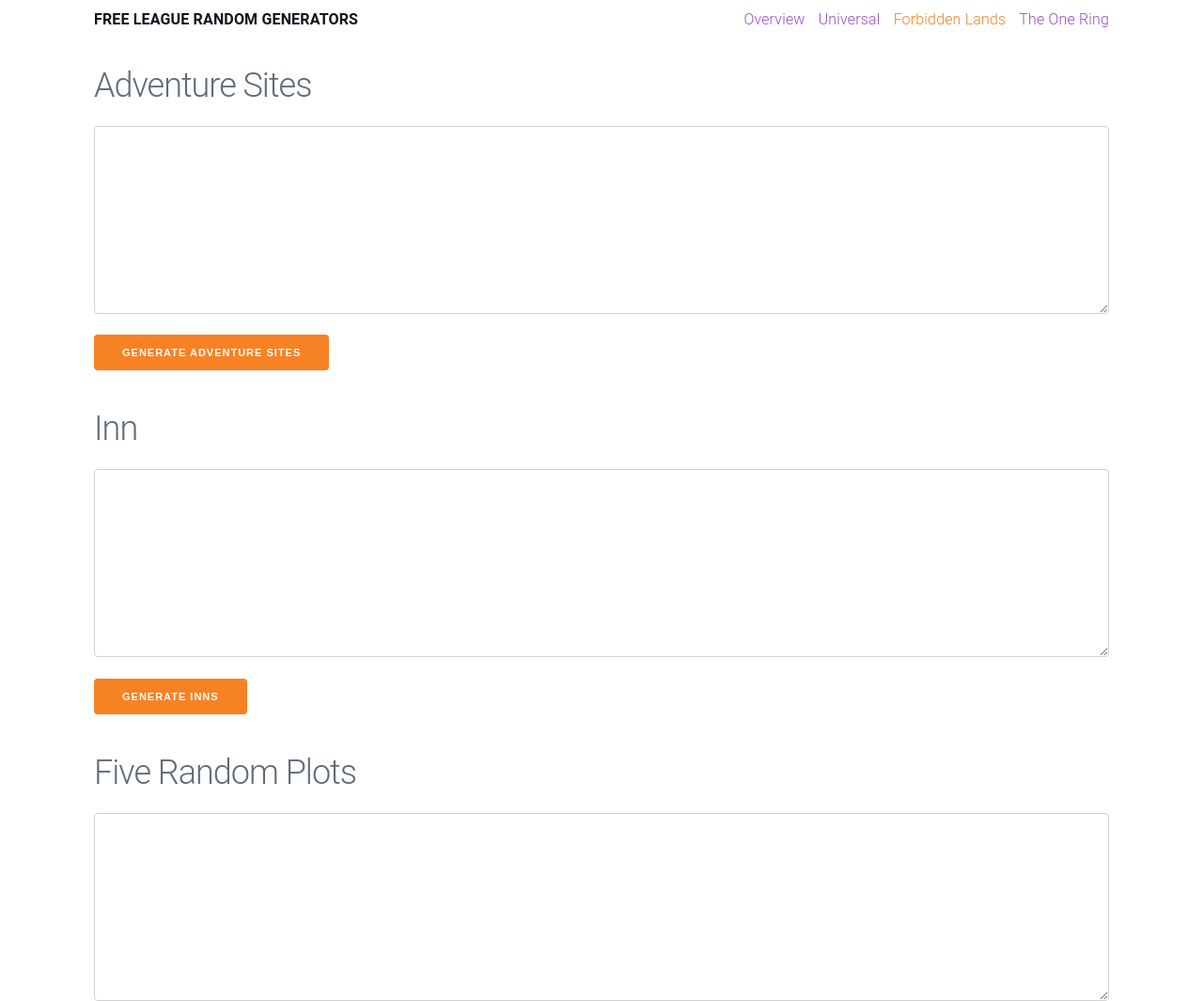
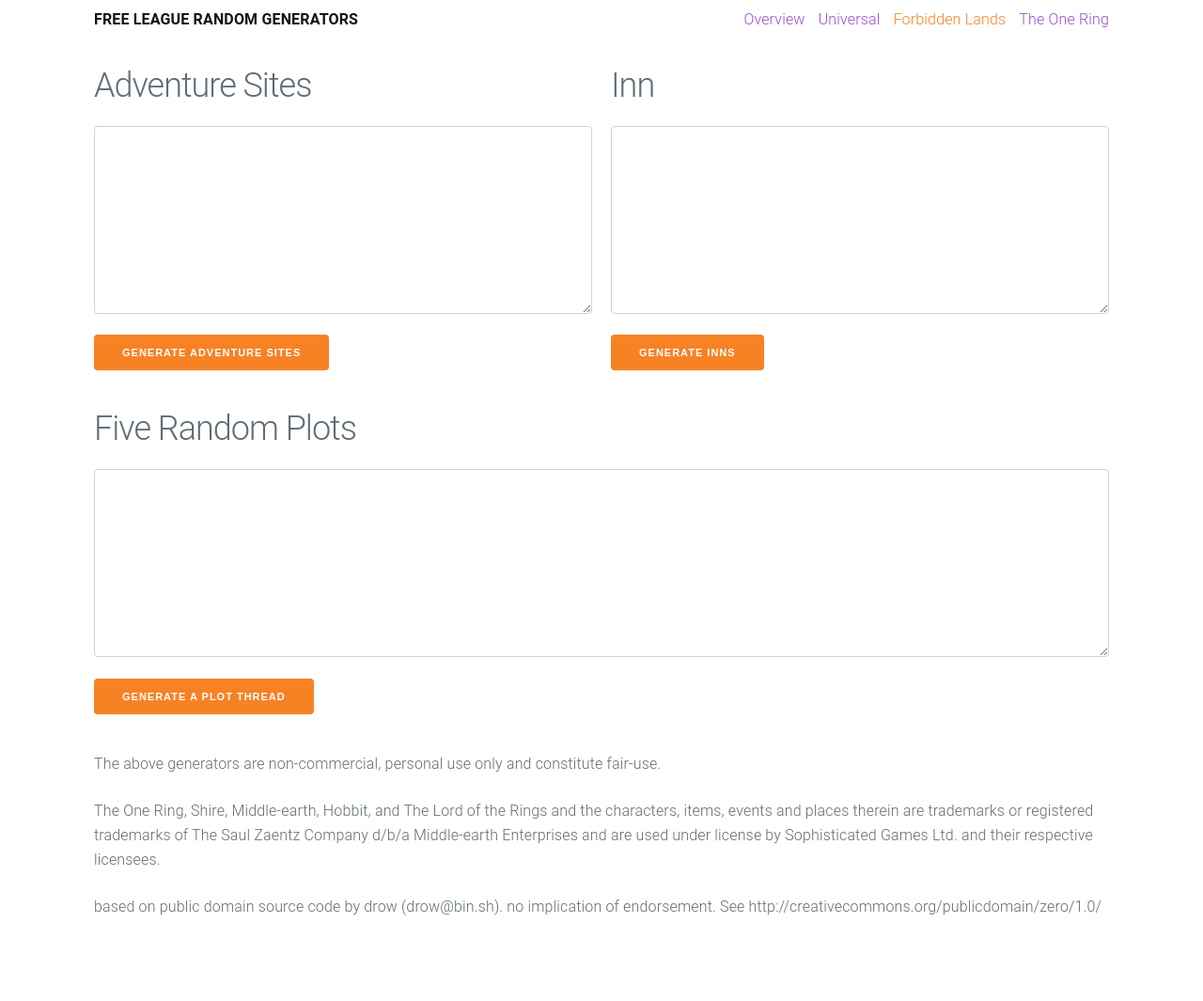
Before and after one commit to davidagnome/free-league-rpg-generators, a plain HTML site: page fl.html in a window 1280 px wide. Shown: the top 1065 px of the page at 94% size. After the commit the page ends 1003 px from the top, so only its background shows below. Drawn offline with Linux system fonts and the light colour scheme.

Commit message:
Update fl.html
improved two-column layout.

```diff
--- a/fl.html
+++ b/fl.html
@@ -25,13 +25,17 @@
 						<textarea id="fl_site_output" cols="100" rows="5" wrap="hard" class="fluid"></textarea>
 					</div>
 					<p><input type="button" value="Generate Adventure Sites" onclick="more_fl_sites('');" /></p>
-
+				</div>
+				<div class="column">
 					<h2>Inn</h2>
 					<div class="input-group fluid">
 						<textarea id="fl_inn_output" cols="100" rows="5" wrap="hard" class="fluid"></textarea>
 					</div>
 					<p><input type="button" value="Generate Inns" onclick="more_fl_inns('');" /></p>
-
+				</div>
+			</div>
+			<div class="row">
+				<div class="column">
 					<h2>Five Random Plots</h2>
 					<div class="input-group fluid">
 						<textarea id="plot_output" cols="100" rows="5" wrap="hard" class="fluid"></textarea>
```
